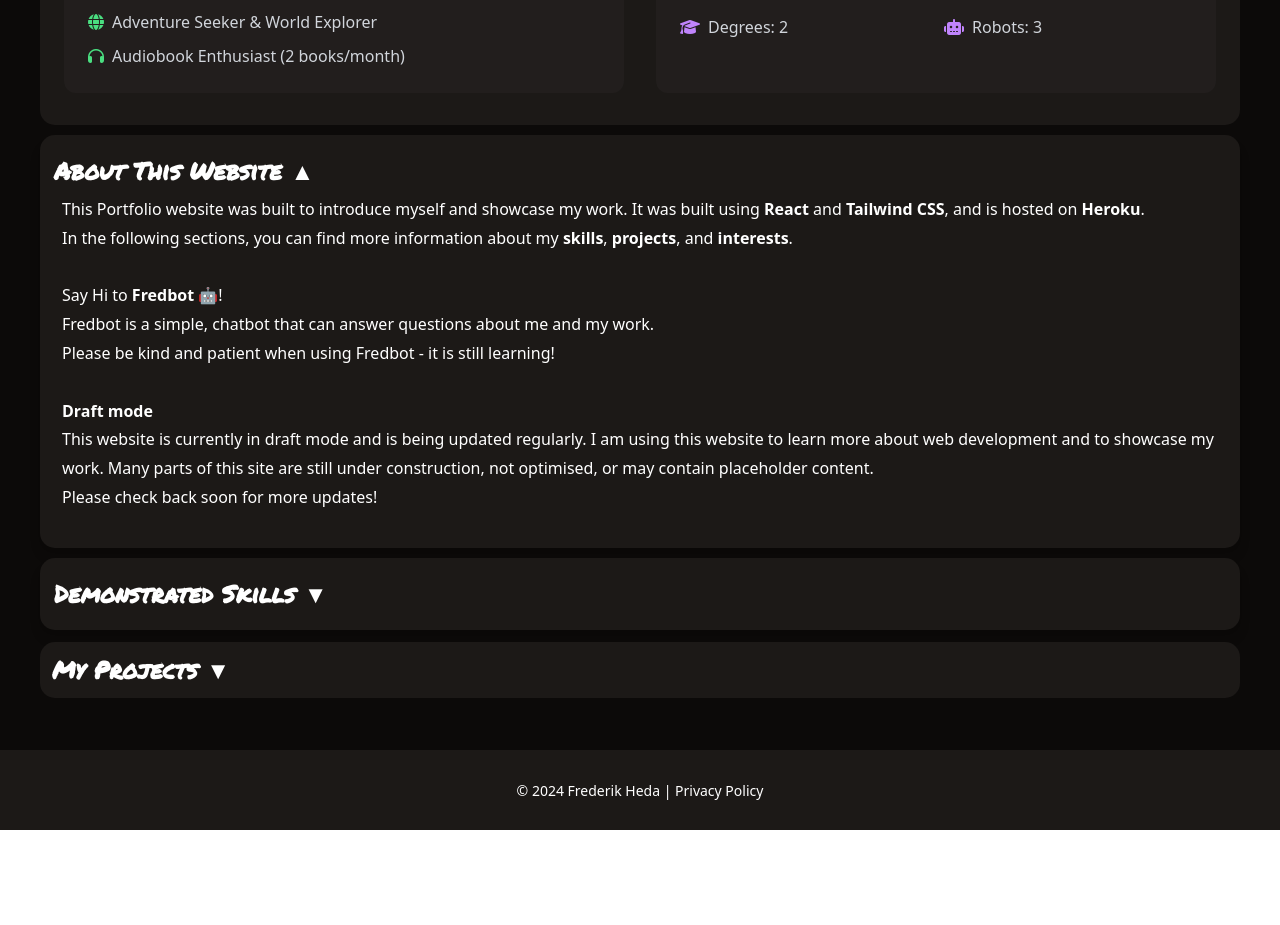
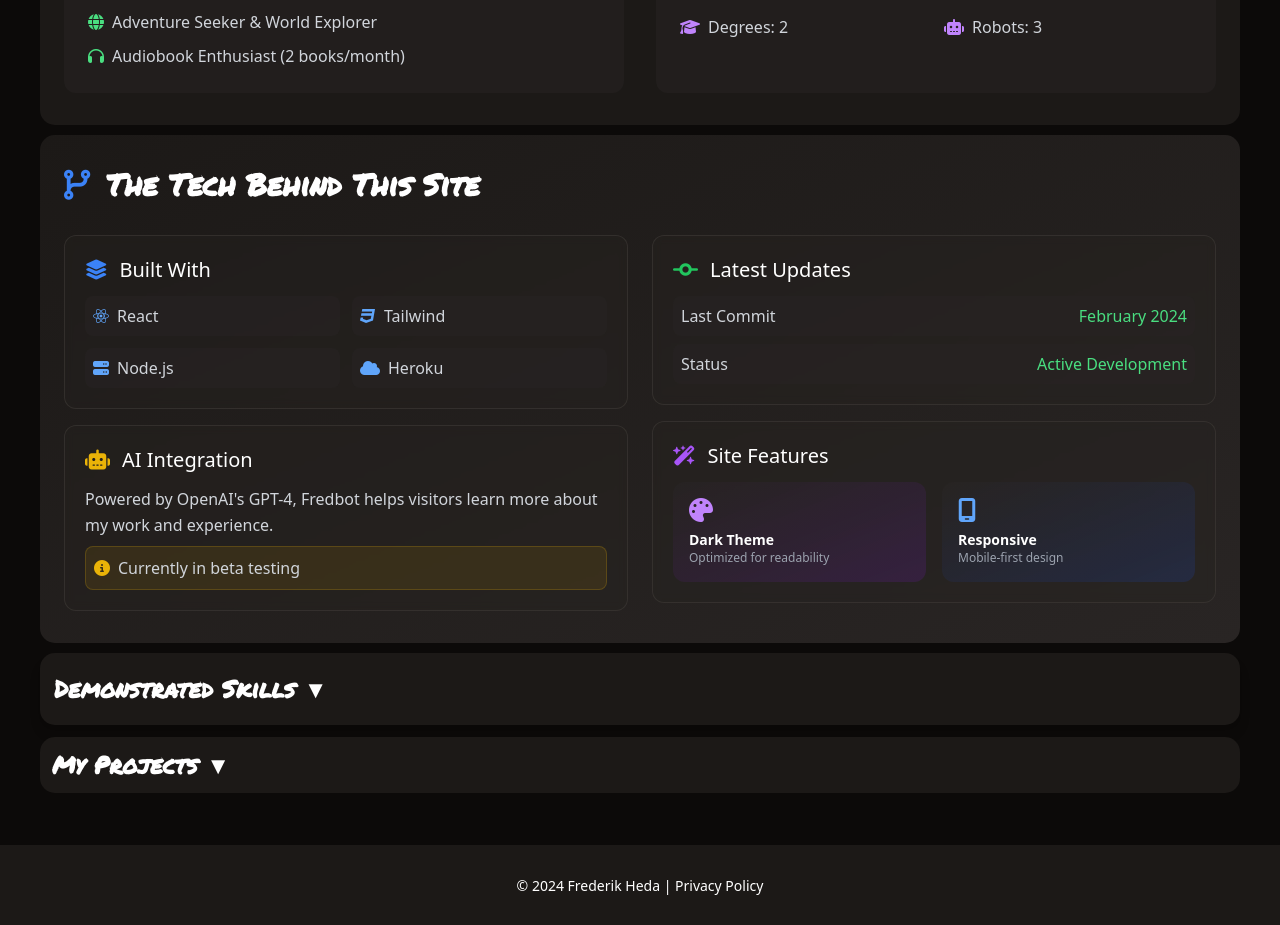
Before and after one commit to Fredheda/Portfolio, a React (Vite) app in the folder frontend/: page / in a window 1280 px wide. Shown: the part 1041-1966 px from the top of the page. Before the commit the page ends 1871 px from the top, so only its background shows below. Built offline with nearby package versions, Linux system fonts and the light colour scheme.

Commit message:
rework "about this site" section

```diff
--- a/frontend/src/components/About.jsx
+++ b/frontend/src/components/About.jsx
@@ -153,31 +153,94 @@ const About = () => {
 
       <section
         id="website-info"
-        className="bg-stone-900 py-4 px-2.5 rounded-[15px] shadow-lg w-full max-w-[1200px] mx-auto my-2.5 text-center font-montserrat flex flex-col"
+        className="bg-gradient-to-br from-stone-900 to-stone-800 py-8 px-6 rounded-[15px] w-full max-w-[1200px] mx-auto mb-2.5 font-montserrat"
       >
-        <ExpandableBox
-          title="About This Website"
-          className="font-permanent-marker text-2xl text-left text-white font-semibold"
-          defaultExpanded={true}
-        >
-          <div className="flex-grow min-w-[280px] text-base text-white leading-[1.8] text-left">
-            <div className="rounded-lg mb-4">
-              <p>
-                This Portfolio website was built to introduce myself and showcase my work. It was built using <strong>React</strong> and <strong>Tailwind CSS</strong>, and is hosted on <strong>Heroku</strong>.
-                <br/>
-                In the following sections, you can find more information about my <strong>skills</strong>, <strong>projects</strong>, and <strong>interests</strong>.
-                <br /><br />
-                Say Hi to <strong>Fredbot 🤖</strong>! <br/>
-                Fredbot is a simple, chatbot that can answer questions about me and my work. <br /> Please be kind and patient when using Fredbot - it is still learning!
-                <br /><br />
-                <strong>Draft mode</strong><br />
-                This website is currently in draft mode and is being updated regularly. I am using this website to learn more about web development and to showcase my work.
-                Many parts of this site are still under construction, not optimised, or may contain placeholder content.
-                <br /> Please check back soon for more updates!
+        <h2 className="font-permanent-marker text-3xl text-left text-white mb-8 font-semibold flex items-center">
+          <i className="fas fa-code-branch mr-4 text-blue-500"></i>The Tech Behind This Site
+        </h2>
+
+        <div className="flex flex-col md:flex-row gap-6">
+          {/* Left Column - Tech Details */}
+          <div className="md:w-1/2 space-y-4">
+            <div className="bg-stone-800/30 backdrop-blur-sm p-5 rounded-xl border border-stone-700/50 hover:border-blue-500/50 transition-all duration-300">
+              <h3 className="text-xl text-white mb-3 flex items-center">
+                <i className="fas fa-layer-group text-blue-500 mr-3"></i>
+                Built With
+              </h3>
+              <div className="grid grid-cols-2 gap-3 text-gray-300">
+                <div className="flex items-center space-x-2 bg-stone-800/50 p-2 rounded-lg">
+                  <i className="fab fa-react text-blue-400"></i>
+                  <span>React</span>
+                </div>
+                <div className="flex items-center space-x-2 bg-stone-800/50 p-2 rounded-lg">
+                  <i className="fab fa-css3 text-blue-400"></i>
+                  <span>Tailwind</span>
+                </div>
+                <div className="flex items-center space-x-2 bg-stone-800/50 p-2 rounded-lg">
+                  <i className="fas fa-server text-blue-400"></i>
+                  <span>Node.js</span>
+                </div>
+                <div className="flex items-center space-x-2 bg-stone-800/50 p-2 rounded-lg">
+                  <i className="fas fa-cloud text-blue-400"></i>
+                  <span>Heroku</span>
+                </div>
+              </div>
+            </div>
+
+            <div className="bg-stone-800/30 backdrop-blur-sm p-5 rounded-xl border border-stone-700/50 hover:border-yellow-500/50 transition-all duration-300">
+              <h3 className="text-xl text-white mb-3 flex items-center">
+                <i className="fas fa-robot text-yellow-500 mr-3"></i>
+                AI Integration
+              </h3>
+              <p className="text-gray-300 leading-relaxed">
+                Powered by OpenAI's GPT-4, Fredbot helps visitors learn more about my work and experience.
+                <span className="block mt-2 p-2 bg-yellow-500/10 rounded-lg border border-yellow-500/20">
+                  <i className="fas fa-info-circle text-yellow-500 mr-2"></i>
+                  Currently in beta testing
+                </span>
               </p>
             </div>
           </div>
-        </ExpandableBox>
+
+          {/* Right Column - Status & Info */}
+          <div className="md:w-1/2 space-y-4">
+            <div className="bg-stone-800/30 backdrop-blur-sm p-5 rounded-xl border border-stone-700/50 hover:border-green-500/50 transition-all duration-300">
+              <h3 className="text-xl text-white mb-3 flex items-center">
+                <i className="fas fa-code-commit text-green-500 mr-3"></i>
+                Latest Updates
+              </h3>
+              <div className="space-y-2 text-gray-300">
+                <div className="flex items-center justify-between bg-stone-800/50 p-2 rounded-lg">
+                  <span>Last Commit</span>
+                  <span className="text-green-400">February 2024</span>
+                </div>
+                <div className="flex items-center justify-between bg-stone-800/50 p-2 rounded-lg">
+                  <span>Status</span>
+                  <span className="text-green-400">Active Development</span>
+                </div>
+              </div>
+            </div>
+
+            <div className="bg-stone-800/30 backdrop-blur-sm p-5 rounded-xl border border-stone-700/50 hover:border-purple-500/50 transition-all duration-300">
+              <h3 className="text-xl text-white mb-3 flex items-center">
+                <i className="fas fa-wand-magic-sparkles text-purple-500 mr-3"></i>
+                Site Features
+              </h3>
+              <div className="grid grid-cols-2 gap-4">
+                <div className="group bg-gradient-to-br from-stone-800/50 to-purple-900/30 p-4 rounded-xl hover:scale-105 transition-all duration-300">
+                  <i className="fas fa-palette text-purple-400 text-2xl mb-2"></i>
+                  <h4 className="text-white text-sm font-semibold">Dark Theme</h4>
+                  <p className="text-gray-400 text-xs">Optimized for readability</p>
+                </div>
+                <div className="group bg-gradient-to-br from-stone-800/50 to-blue-900/30 p-4 rounded-xl hover:scale-105 transition-all duration-300">
+                  <i className="fas fa-mobile-screen text-blue-400 text-2xl mb-2"></i>
+                  <h4 className="text-white text-sm font-semibold">Responsive</h4>
+                  <p className="text-gray-400 text-xs">Mobile-first design</p>
+                </div>
+              </div>
+            </div>
+          </div>
+        </div>
       </section>
 
       <section
```
